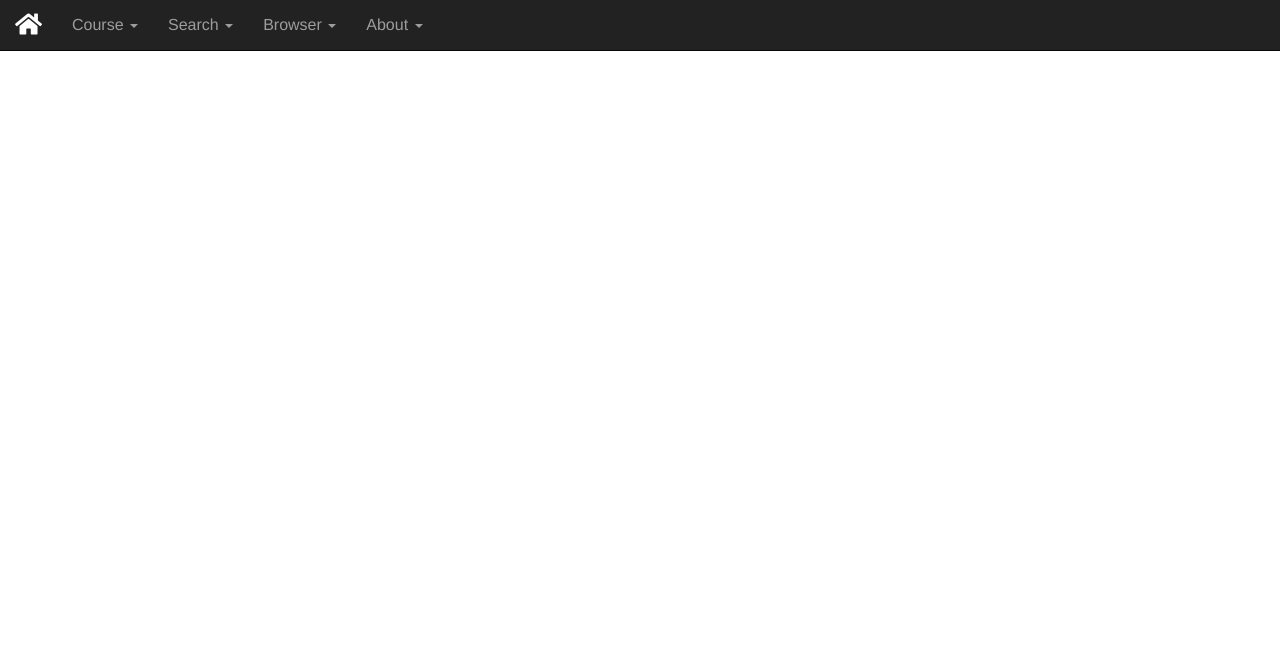
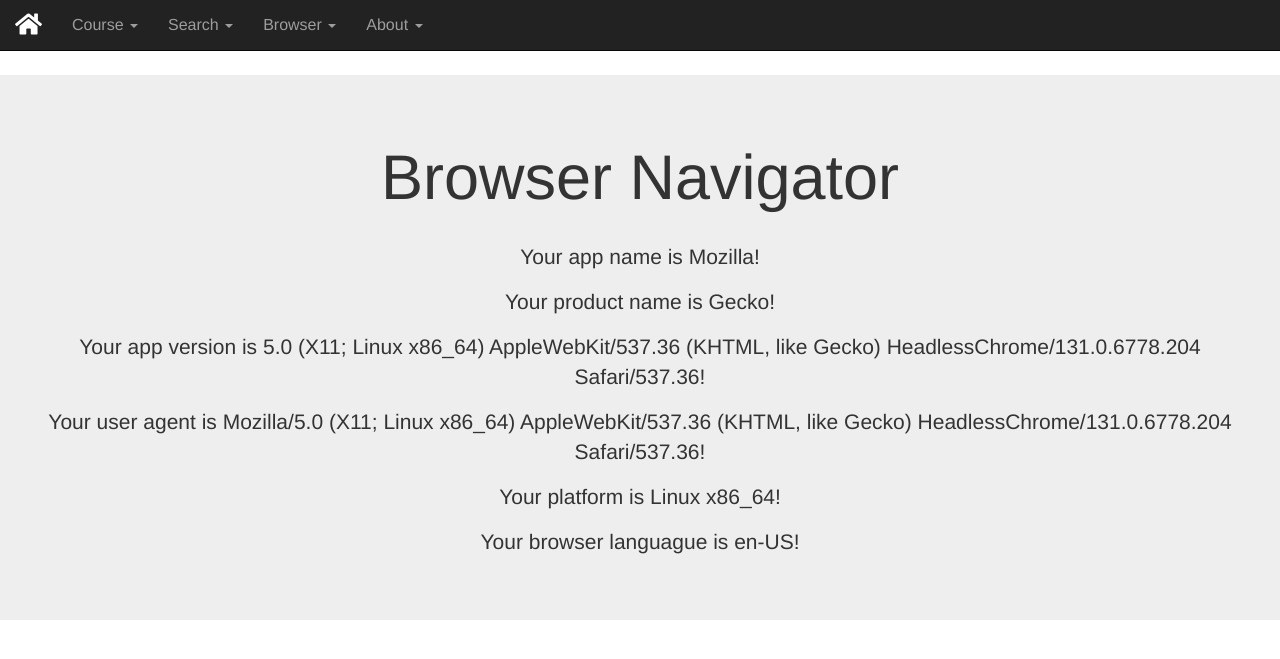
Before and after one commit to dimitronikito/SARA, a Node server app: page /navigator in a window 1280 px wide. Shown: the top 659 px of the page. Run offline with Node 20, Linux system fonts and the light colour scheme; some libraries are stand-ins or nearby versions.

Commit message:
added navigator submenu page

```diff
--- a/public/css/style.css
+++ b/public/css/style.css
@@ -43,3 +43,12 @@ footer {
   padding-left: 40px;
   padding-right: 40px;
 }
+
+.navOption{
+  padding-left: 40px;
+  padding-right: 40px;
+}
+
+.content{
+  padding-top: 20px;
+}
--- a/views/pages/Browser/navigator.ejs
+++ b/views/pages/Browser/navigator.ejs
@@ -6,6 +6,36 @@
 
   <body data-spy="scroll" data-target=".navbar" data-offset="50">
     <%include ../../partials/nav %>
+
+
+    <div class = "jumbotron navOption">
+      <h1 class = "text-center"> Browser Navigator </h1>
+      <div class = "content">
+        <p id = "navigator" class= "text-center"></p>
+        <p id = "product" class= "text-center"></p>
+        <p id = "version" class = "text-center"></p>
+        <p id = "agent" class = "text-center"></p>
+        <p id = "platform" class = "text-center"></p>
+        <p id = "languague" class = "text-center"></p>
+      </div>
+    </div>
+
+    <script>
+
+    document.getElementById("navigator").innerHTML = "Your app name is " + navigator.appCodeName + "!";
+
+    document.getElementById("product").innerHTML = "Your product name is " + navigator.product + "!";
+
+    document.getElementById("version").innerHTML = "Your app version is "+ navigator.appVersion + "!";
+
+    document.getElementById("agent").innerHTML = "Your user agent is "+ navigator.userAgent + "!";
+
+    document.getElementById("platform").innerHTML = "Your platform is "+ navigator.platform + "!";
+
+    document.getElementById("languague").innerHTML = "Your browser languague is "+navigator.language+"!";
+
+    </script>
+
   </body>
 
   <footer>
```
